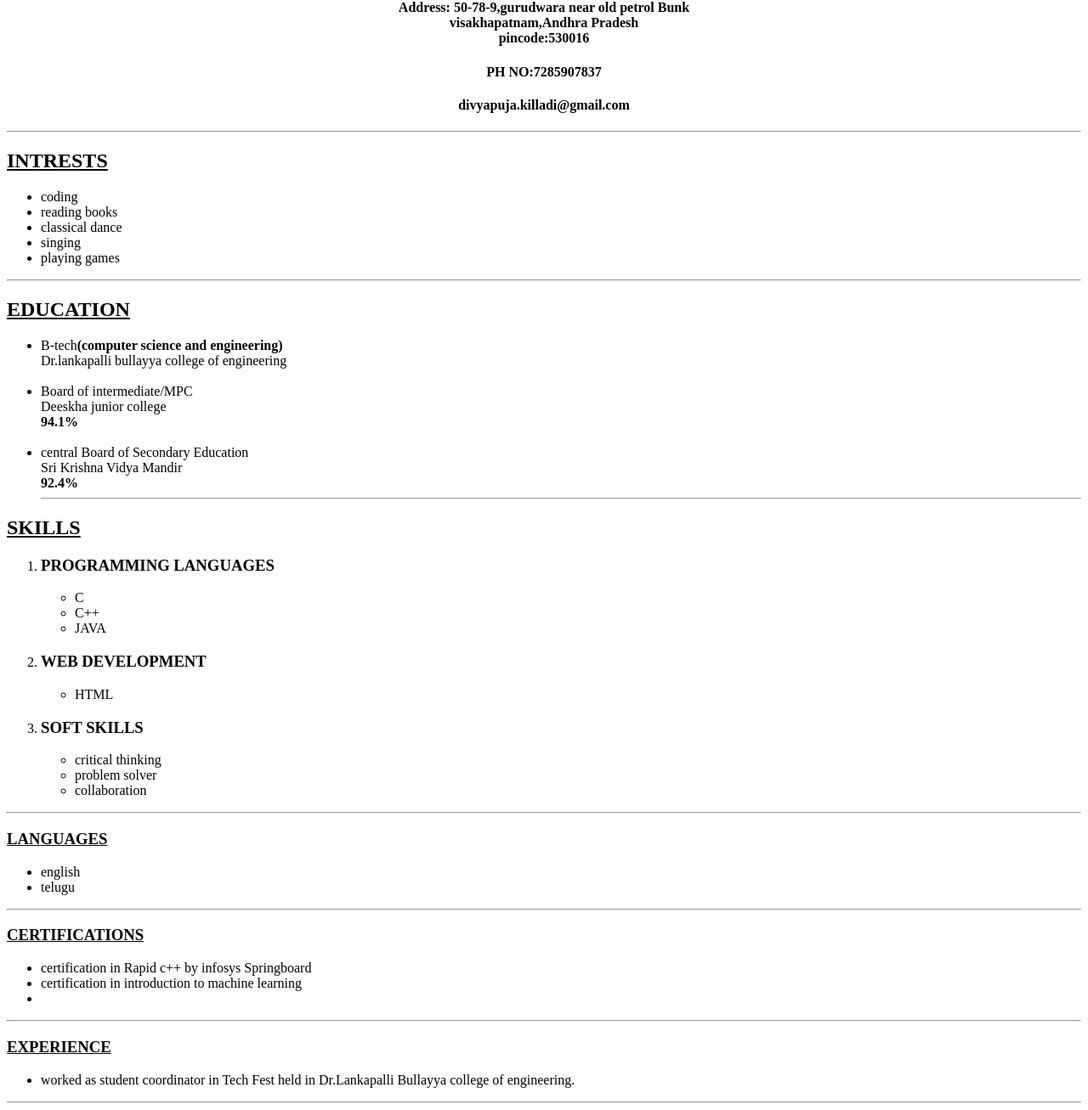
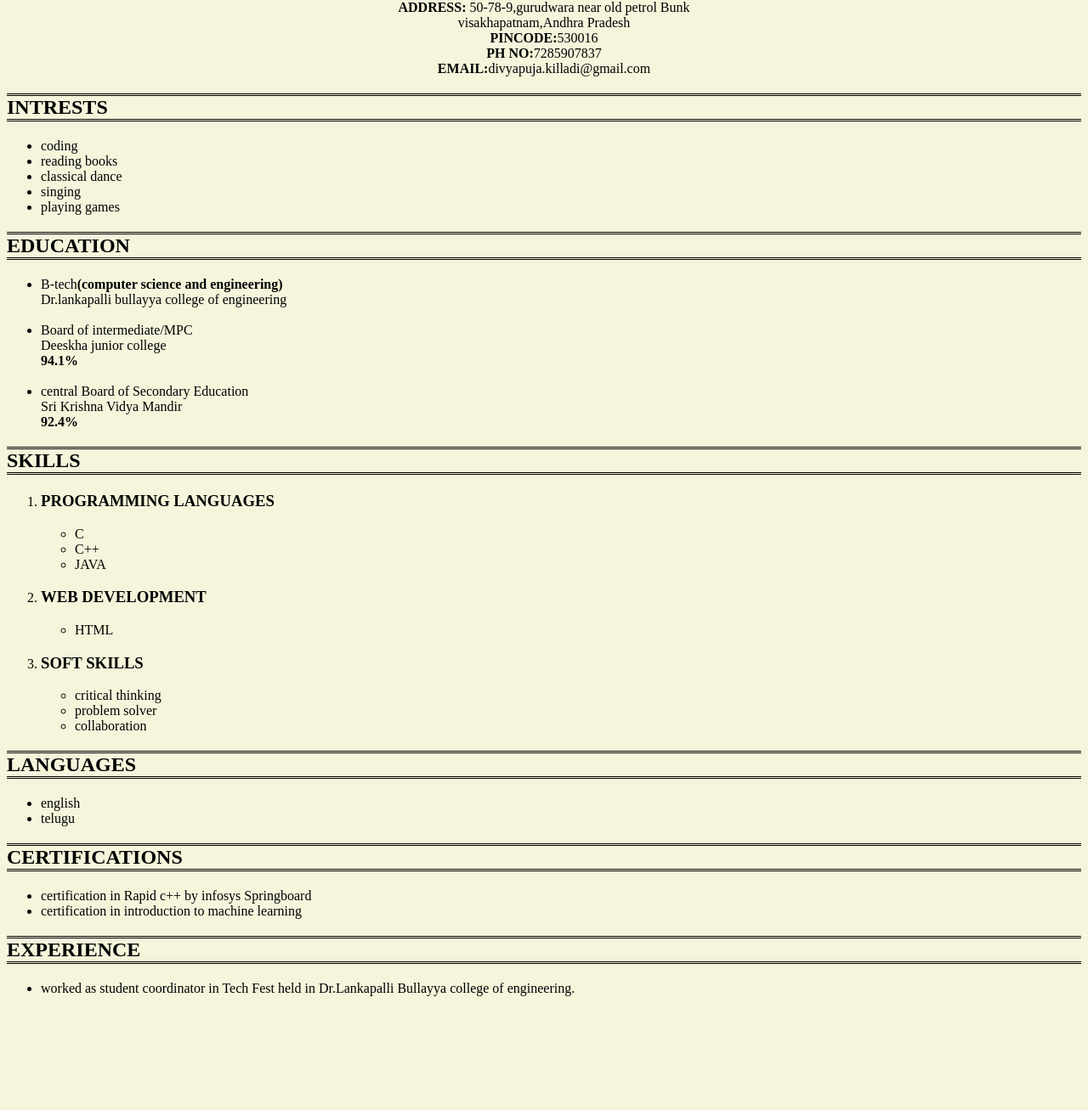
Before and after one commit to puja2607/puja, a plain HTML site: page index.html in a window 1280 px wide. Shown: the part 66-1373 px from the top of the page at 85% size. After the commit the page ends 1255 px from the top, so only its background shows below. Drawn offline with Linux system fonts and the light colour scheme.

Commit message:
Add files via upload

```diff
--- a/index.html
+++ b/index.html
@@ -1,11 +1,52 @@
 <html>
+     <head>
+        <style>
+            body{
+                background-color: beige;
+            }
+            H2.abc{
+                border-top-style:double;
+                border-bottom-style:double;
+
+            }
+            H2.def{
+                border-top-style:double;
+                border-bottom-style:double;
+
+            }
+            H2.ghi{
+                border-top-style:double;
+                border-bottom-style:double;
+
+            }
+          H2.jkl{
+                border-top-style:double;
+                border-bottom-style:double;
+
+            }
+            H2.mno{
+                border-top-style:double;
+                border-bottom-style:double;
+
+            }
+
+
+            H2.pqr{
+                border-top-style:double;
+                border-bottom-style:double;
+
+            }
+
+        </style>
+     </head>
     <body>
-        <center> <h1> <B>KILLADI DIVYA PUJA</B></h1></center>
-        <center> <h4>Address: 50-78-9,gurudwara near old petrol Bunk<br>visakhapatnam,Andhra Pradesh<br>pincode:530016 </h4></center>
-        <center><h4> PH NO:7285907837</h4></center>
-        <center><h4> divyapuja.killadi@gmail.com</h4></center>
-        <HR>
-        <H2> <b> <U>INTRESTS</H2></b></U>
+        <div style="text-align: center;">
+         <h1> <B>KILLADI DIVYA PUJA</B></h1>
+         <p><b>ADDRESS:</b> 50-78-9,gurudwara near old petrol Bunk<br>visakhapatnam,Andhra Pradesh<br><b>PINCODE:</b>530016 <br>
+         <b>PH NO:</b>7285907837<br>
+         <b>EMAIL:</b>divyapuja.killadi@gmail.com</p>
+        </div>
+        <H2 class="abc"> <b> INTRESTS</H2></b>
         <ul>
             <li> coding</li>
             <li> reading books</li>
@@ -13,8 +54,8 @@
             <li> singing</li>
             <li> playing games</li>
         </ul>
-        <hr>
-        <h2> <b> <u> EDUCATION</u></b></h2>
+
+        <h2  class="def"> <b>  EDUCATION</b></h2>
         <ul>
             <li> B-tech<b>(computer science and engineering)</b><br>
                 Dr.lankapalli bullayya college of engineering
@@ -28,10 +69,10 @@
                 Sri Krishna Vidya Mandir<br>
                 <b>92.4%</b>
             </li>
-            <hr>
+
 
         </ul>
-        <h2> <b><u> SKILLS</u></b></h2>
+        <h2 class="ghi"> <b> SKILLS</b></h2>
 
         <ol>
             <li> <h3> <b>PROGRAMMING LANGUAGES</b></h3></li>
@@ -52,26 +93,26 @@
                 <li> collaboration</li>
             </ul>
         </ol>
-        <hr>
-         <h3> <u><b>LANGUAGES</b></h3></u>
+
+         <h2 class="jkl"><b>LANGUAGES</b></h2>
         <ul>
             <li> english</li>
             <li> telugu</li>
         </ul>
-        <hr>
-        <h3> <u><b>CERTIFICATIONS</b></h3></u>
+
+        <h2 class="mno"> <b>CERTIFICATIONS</b></h2>
         <ul>
             <li>certification in Rapid c++ by infosys Springboard</li>
             <li>certification in introduction to machine learning </li>
-            <li></li>
+
         </ul>
-        <hr>
-        <h3><u><b>EXPERIENCE</b></u></h3>
+
+        <h2 class="pqr"><b>EXPERIENCE</b></h2>
         <ul>
             <li>worked as student coordinator in Tech Fest held in Dr.Lankapalli Bullayya college of engineering.</li>
         </ul>
 
-        <hr>
+
 
 
 
```
